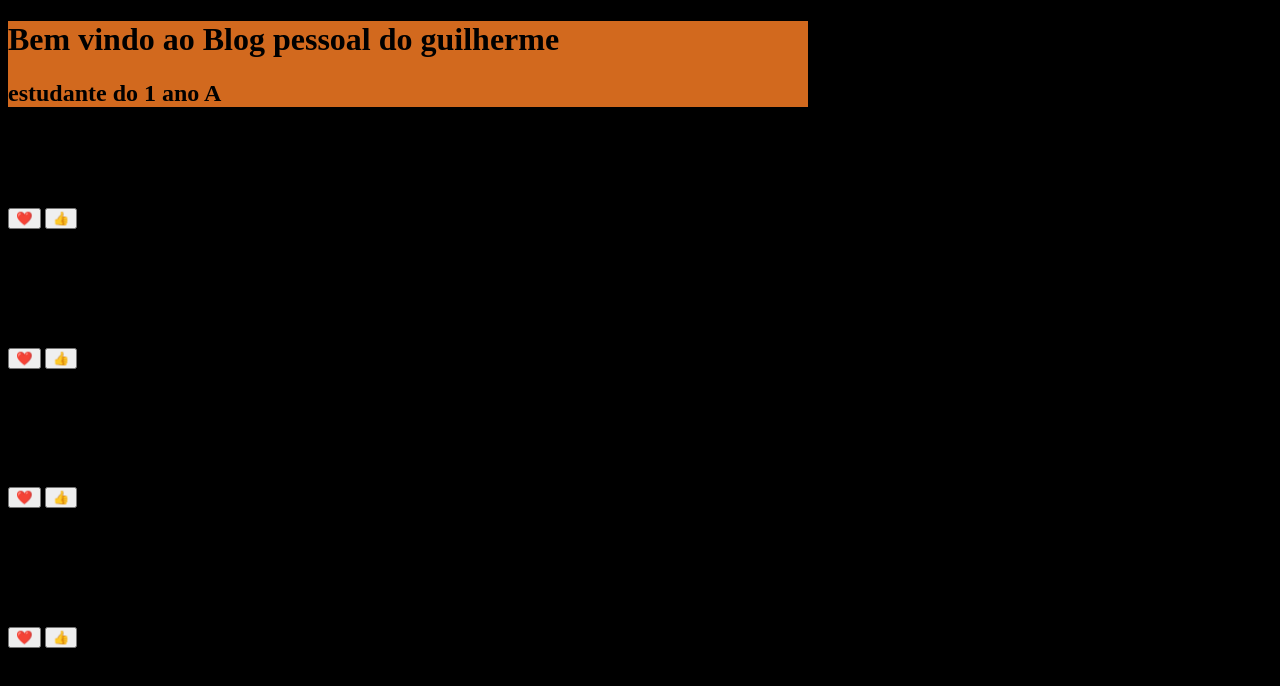
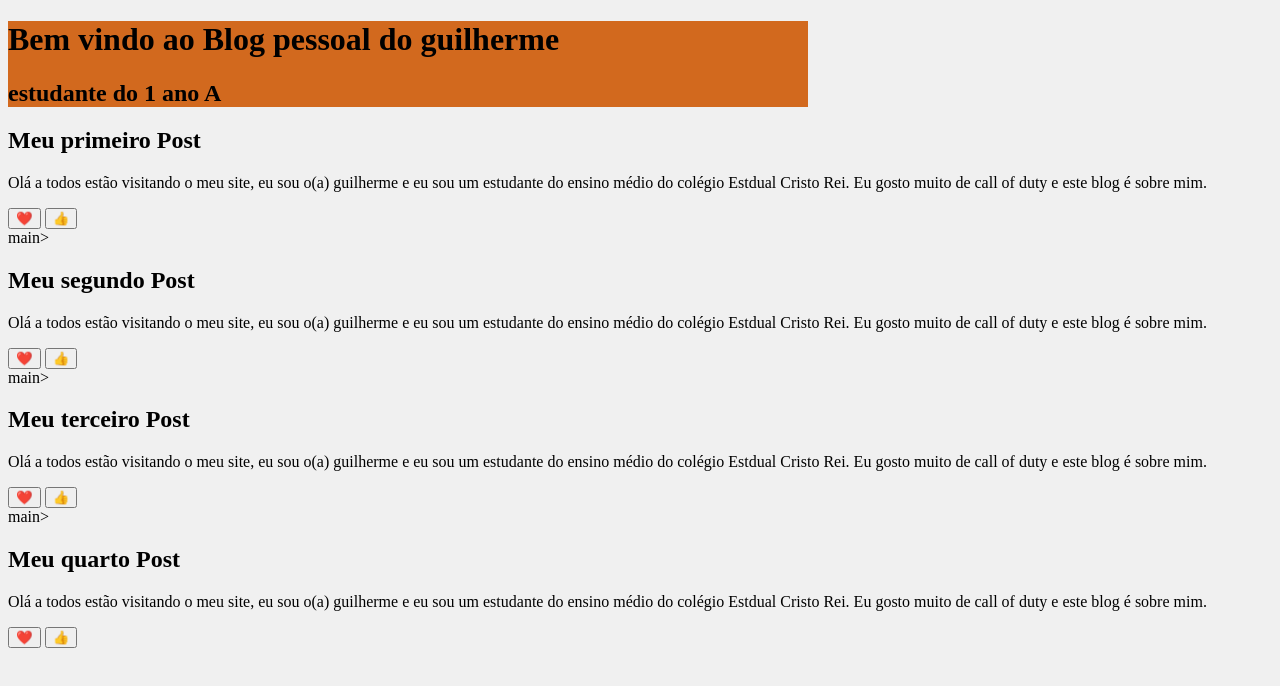
Before and after one commit to goncalvesguilherme22-max/Blog-pessoal---Guilherme, a plain HTML site: page index.html in a window 1280 px wide. Drawn offline with Linux system fonts and the light colour scheme.

Commit message:
mudando a cor do background

```diff
--- a/style.css
+++ b/style.css
@@ -1,5 +1,5 @@
 body{
-background-color: black;
+background-color:rgb(240, 240, 240);
 }
 header{
 background-color: chocolate;
```
